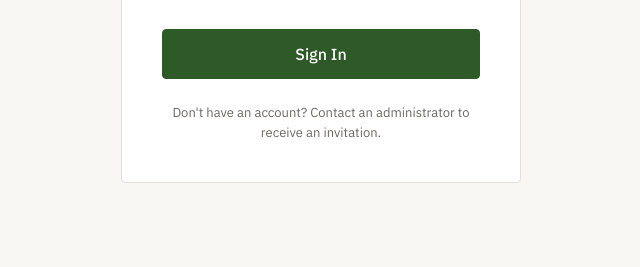
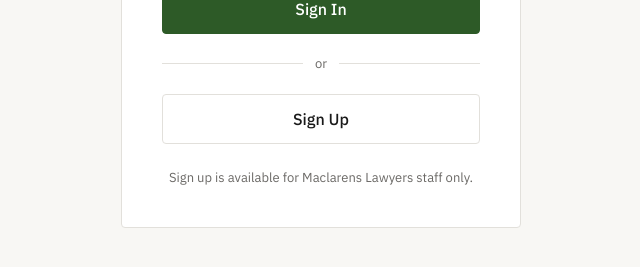
Before and after one commit to MaclarensLawyers/referral-app, a website: page public/login.html in a window 1280 px wide. Shown: the part 395-662 px from the top of the page, without its empty margins (319-959 px from the left). Drawn offline with Linux system fonts and the light colour scheme.

Commit message:
Adding registration

```diff
--- a/public/css/styles.css
+++ b/public/css/styles.css
@@ -525,6 +525,26 @@ input:focus {
     font-size: 1rem;
 }
 
+.login-divider {
+    display: flex;
+    align-items: center;
+    margin: 1.25rem 0;
+    color: var(--color-text-muted);
+    font-size: 0.8125rem;
+}
+
+.login-divider::before,
+.login-divider::after {
+    content: '';
+    flex: 1;
+    height: 1px;
+    background: var(--color-border);
+}
+
+.login-divider span {
+    padding: 0 0.75rem;
+}
+
 .login-help {
     margin-top: 1.5rem;
     font-size: 0.8125rem;
--- a/public/js/auth.js
+++ b/public/js/auth.js
@@ -143,6 +143,25 @@ async function login(redirectUrl) {
 }
 
 /**
+ * Redirect to signup page
+ * @param {string} [redirectUrl] - URL to redirect to after signup
+ */
+async function signup(redirectUrl) {
+    if (!auth0Client) return;
+
+    // Store intended destination
+    const destination = redirectUrl || window.location.pathname;
+    sessionStorage.setItem('authRedirect', destination);
+
+    await auth0Client.loginWithRedirect({
+        authorizationParams: {
+            redirect_uri: window.location.origin + '/callback.html',
+            screen_hint: 'signup',
+        },
+    });
+}
+
+/**
  * Require authentication - redirect to login page if not authenticated
  * Call this at the top of protected page scripts
  * @param {string} [redirectUrl] - URL to redirect to after login (defaults to current page)
@@ -232,6 +251,7 @@ window.auth = {
     isAdmin,
     logout,
     login,
+    signup,
     requireAuth,
     handleLoginRedirect,
     getAuthHeaders,
--- a/public/login.html
+++ b/public/login.html
@@ -28,8 +28,14 @@
                 <button id="login-btn" class="btn btn-primary btn-login">
                     Sign In
                 </button>
+                <div class="login-divider">
+                    <span>or</span>
+                </div>
+                <button id="signup-btn" class="btn btn-login">
+                    Sign Up
+                </button>
                 <p class="login-help">
-                    Don't have an account? Contact an administrator to receive an invitation.
+                    Sign up is available for Maclarens Lawyers staff only.
                 </p>
             </div>
         </div>
@@ -41,6 +47,11 @@
             // Set up login button
             document.getElementById('login-btn').addEventListener('click', async function() {
                 await auth.login();
+            });
+
+            // Set up signup button
+            document.getElementById('signup-btn').addEventListener('click', async function() {
+                await auth.signup();
             });
 
             // Check if already logged in
```
